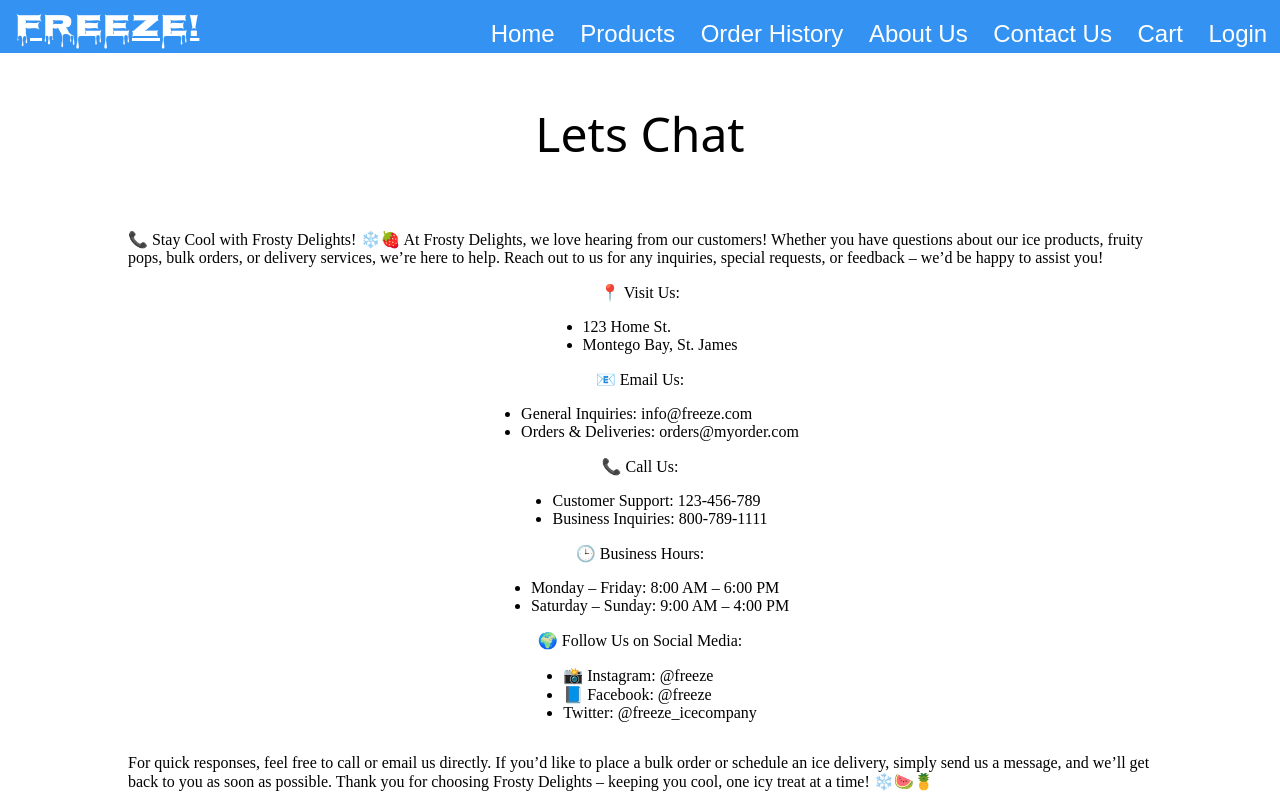
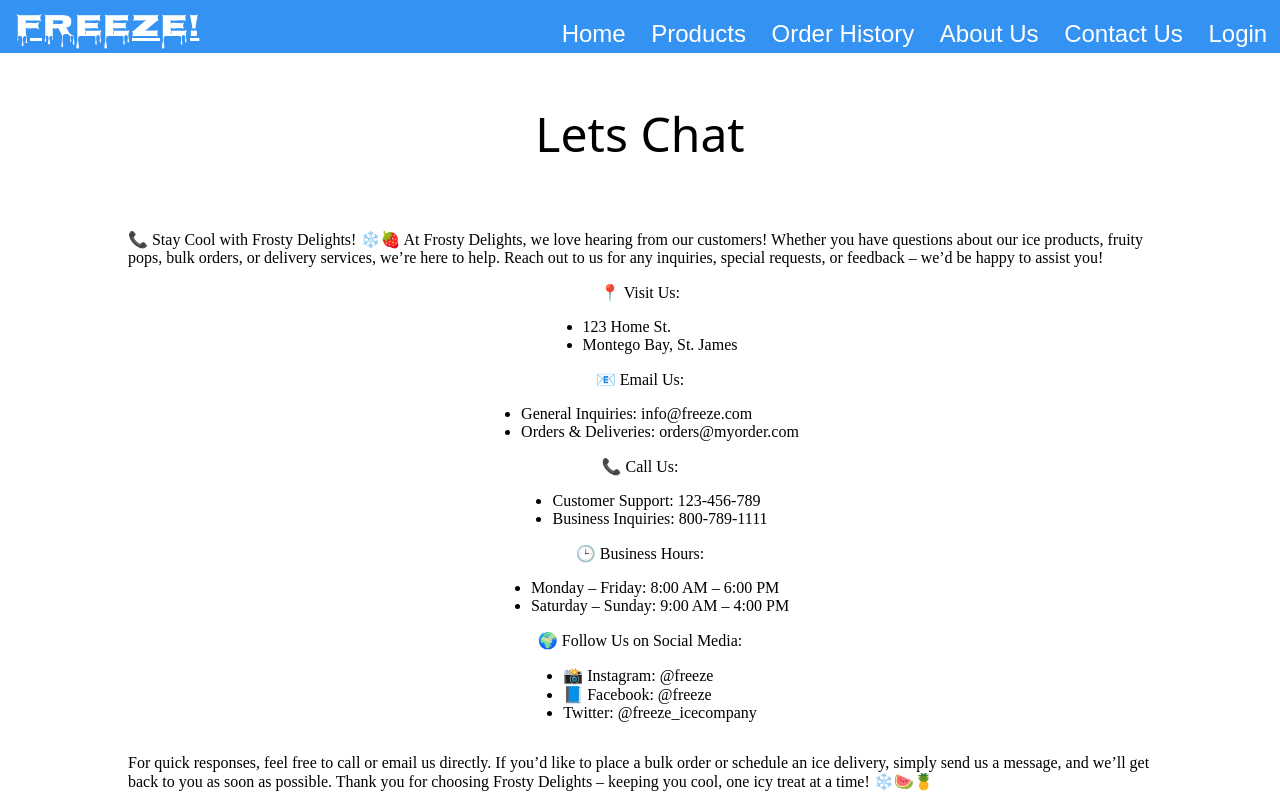
Before and after one commit to Steve-Ann/Freeze, a plain HTML site: page html/contact_us.html in a window 1280 px wide. Drawn offline with Linux system fonts and the light colour scheme; sample sign-in values are in the browser's storage; a web font is replaced by a local one.

Commit message:
Update contact_us.html

```diff
--- a/html/contact_us.html
+++ b/html/contact_us.html
@@ -30,7 +30,6 @@
                 <li><a href="order_history.html" class="secure-option">Order History</a></li>
                 <li><a href="about_us.html">About Us</a></li>
                 <li><a href="contact_us.html">Contact Us</a></li>
-                <li><a href="cart.html" class="secure-option">Cart</a></li>
                 <li><a href="login.html">Login</a></li>
             </ul>
         </nav>
```
